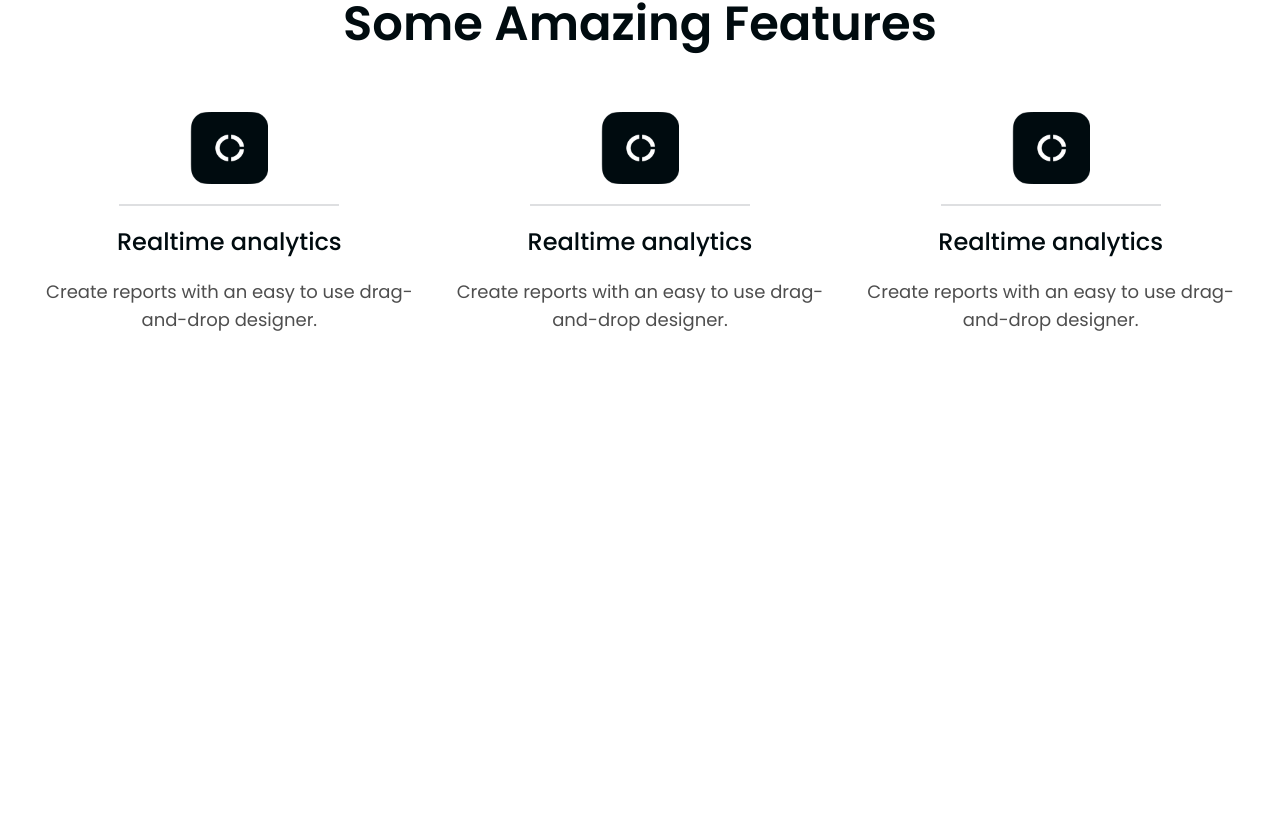
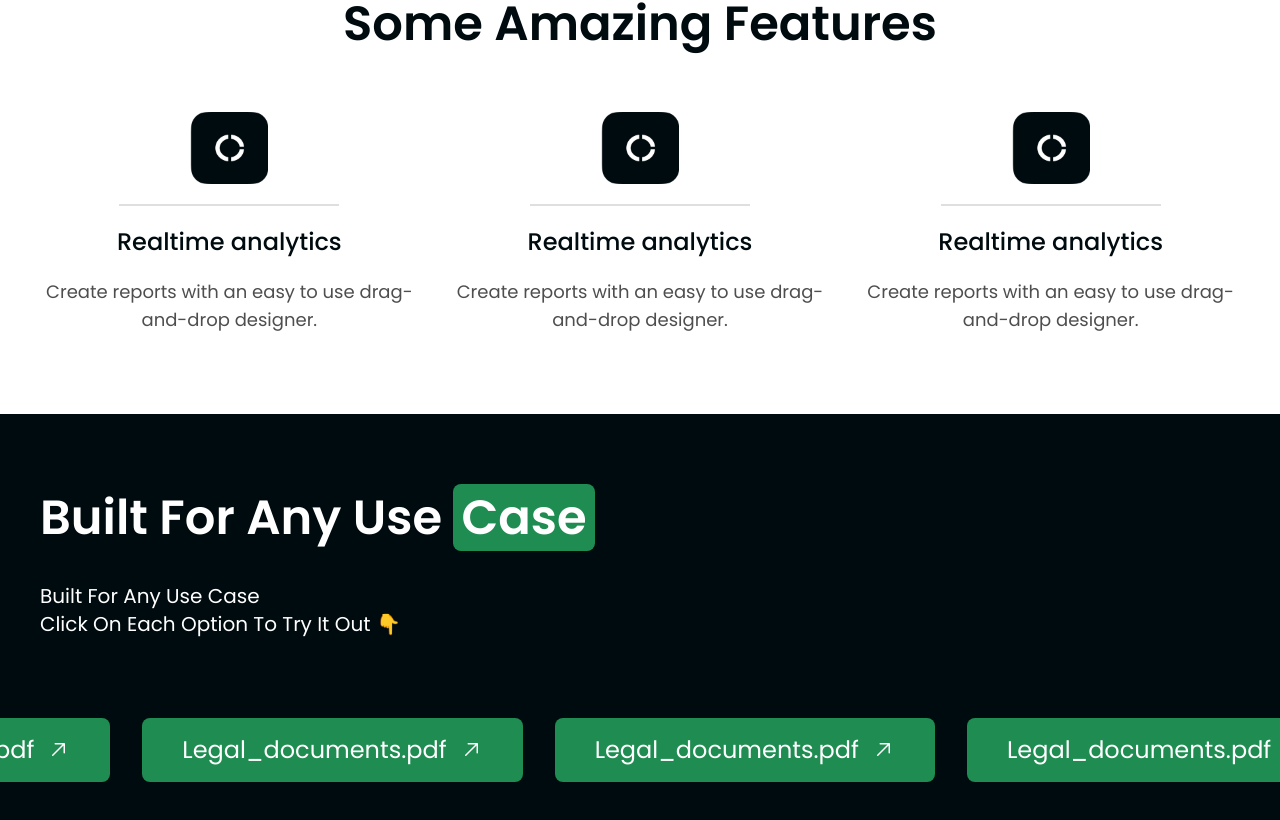
Before and after one commit to zulqarnain1231/pdfc, a Next.js app: page / in a window 1280 px wide. Shown: the part 1046-1866 px from the top of the page. Before the commit the page ends 1460 px from the top, so only its background shows below. Built offline with nearby package versions, Linux system fonts and the light colour scheme.

Commit message:
finished Use Case  Section

```diff
--- a/app/page.tsx
+++ b/app/page.tsx
@@ -1,5 +1,6 @@
 import Features from "@/components/Home/Features/Features";
 import Hero from "@/components/Home/Hero/Hero";
+import UseCase from "@/components/Home/UseCase";
 import Navbar from "@/components/Shared/Navigations/Navbar";
 import Image from "next/image";
 
@@ -21,6 +22,7 @@ export default function Home() {
         </div>
       </div>
       <Features />
+      <UseCase />
     </main>
   );
 }
--- /dev/null
+++ b/components/Home/UseCase.tsx
@@ -0,0 +1,40 @@
+"use client";
+import React from "react";
+import ComponentWrapper from "../Shared/Wrappers/ComponentWrapper";
+import Link from "next/link";
+import Marquee from "react-fast-marquee";
+import { GoArrowUpRight } from "react-icons/go";
+const UseCase = () => {
+  return (
+    <section
+      id="useCase"
+      className="w-full flex flex-col items-start justify-start md:gap-20 gap-12 bg-brand-main lg:py-20 py-12"
+    >
+      <ComponentWrapper style="w-full">
+        <div className="w-full flex flex-col items-center md:items-start justify-start gap-10">
+          <h2 className="text-white-main sm:text-5xl text-center text-4xl font-semibold capitalize">
+            Built for any use{" "}
+            <span className="bg-success px-2 rounded-lg">case</span>
+          </h2>
+          <p className="capitalize text-white-main md:text-left text-center text-lg sm:text-xl font-normal">
+            Built for any use case <br /> Click on each option to try it out 👇
+          </p>
+        </div>
+      </ComponentWrapper>
+      <Marquee className="w-full">
+        {[0, 1, 2, 3, 4, 5, 6].map((item: any, index: number) => (
+          <Link
+            key={index}
+            href={"/"}
+            className="px-10 py-4 flex items-center justify-center gap-3 text-white-main text-xl sm:text-2xl font-normal rounded-lg bg-success mx-4"
+          >
+            Legal_documents.pdf
+            <GoArrowUpRight />
+          </Link>
+        ))}
+      </Marquee>
+    </section>
+  );
+};
+
+export default UseCase;
--- a/package.json
+++ b/package.json
@@ -15,6 +15,7 @@
     "next": "14.0.3",
     "react": "^18",
     "react-dom": "^18",
+    "react-fast-marquee": "^1.6.2",
     "react-icons": "^4.12.0"
   },
   "devDependencies": {
```
Also changed, not shown: 1 other file (tests, documents, lock files or other folders).
